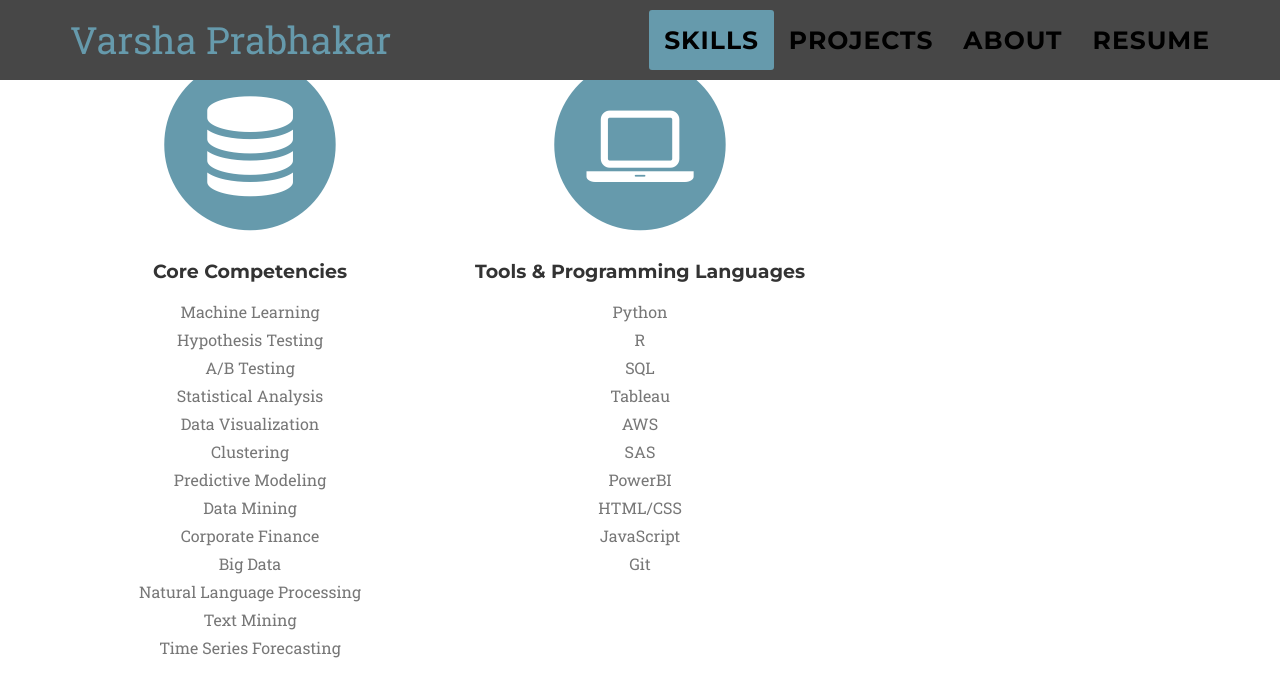
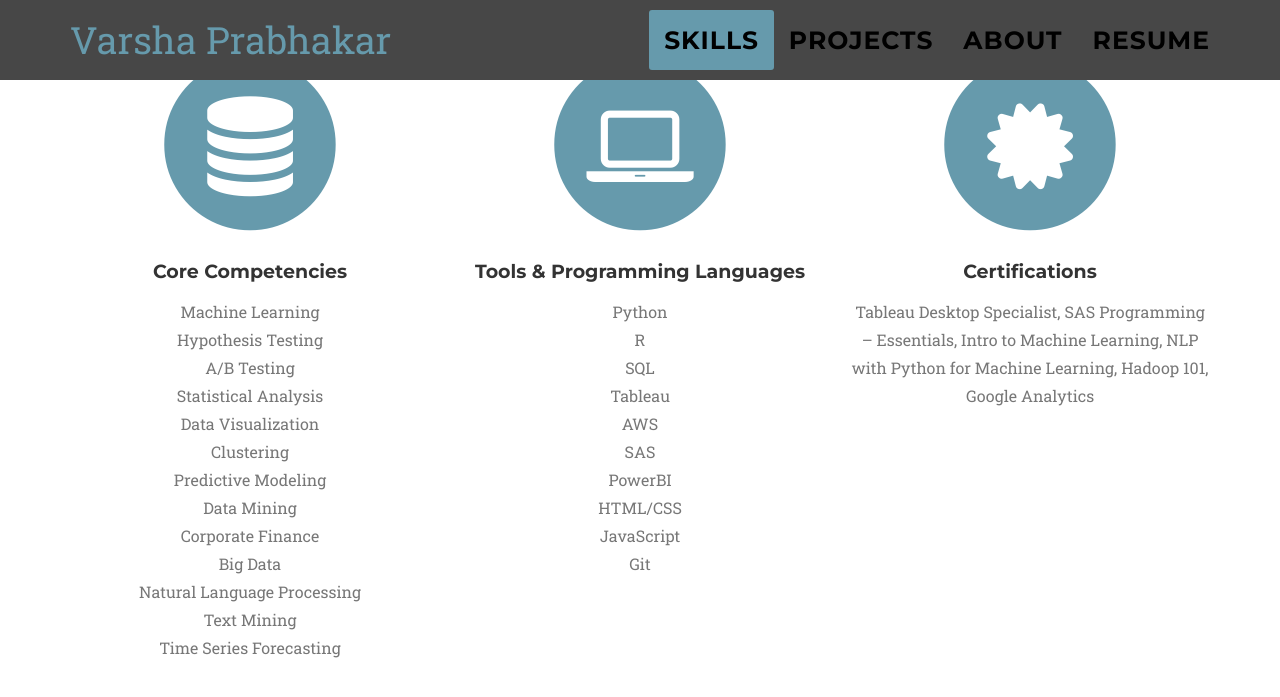
Before and after one commit to VarshaPrabhakar07/VarshaPrabhakar07.github.io, a Jekyll site: the page built from index.html, in a window 1280 px wide and 900 px high, scrolled down 1050 px. Shown: the top 697 px of the window. Built offline with Jekyll 4.4.1, drawn with Linux system fonts in a browser that asks for light colours; some web fonts are replaced.

Commit message:
Update services.html

```diff
--- a/_includes/services.html
+++ b/_includes/services.html
@@ -25,13 +25,13 @@
                     <p class="text-muted">Python <br> R <br> SQL <br> Tableau <br>AWS <br> SAS <br> PowerBI <br> HTML/CSS <br> JavaScript <br> Git</p>
                 </div>
 
-                <!-- <div class="col-md-4">
+                <div class="col-md-4">
                     <span class="fa-stack fa-4x">
                         <i class="fa fa-circle fa-stack-2x text-primary"></i>
-                        <i class="fa fa-lock fa-stack-1x fa-inverse"></i>
+                        <i class="fa fa-certificate fa-stack-1x fa-inverse"></i>
                     </span>
-                    <h4 class="service-heading">Web Security</h4>
-                    <p class="text-muted">Lorem ipsum dolor sit amet, consectetur adipisicing elit. Minima maxime quam architecto quo inventore harum ex magni, dicta impedit.</p> -->
+                    <h4 class="service-heading">Certifications</h4>
+                    <p class="text-muted">Tableau Desktop Specialist, SAS Programming – Essentials, Intro to Machine Learning, NLP with Python for Machine Learning, Hadoop 101, Google Analytics</p>
                 </div>
             </div>
         </div>
```
